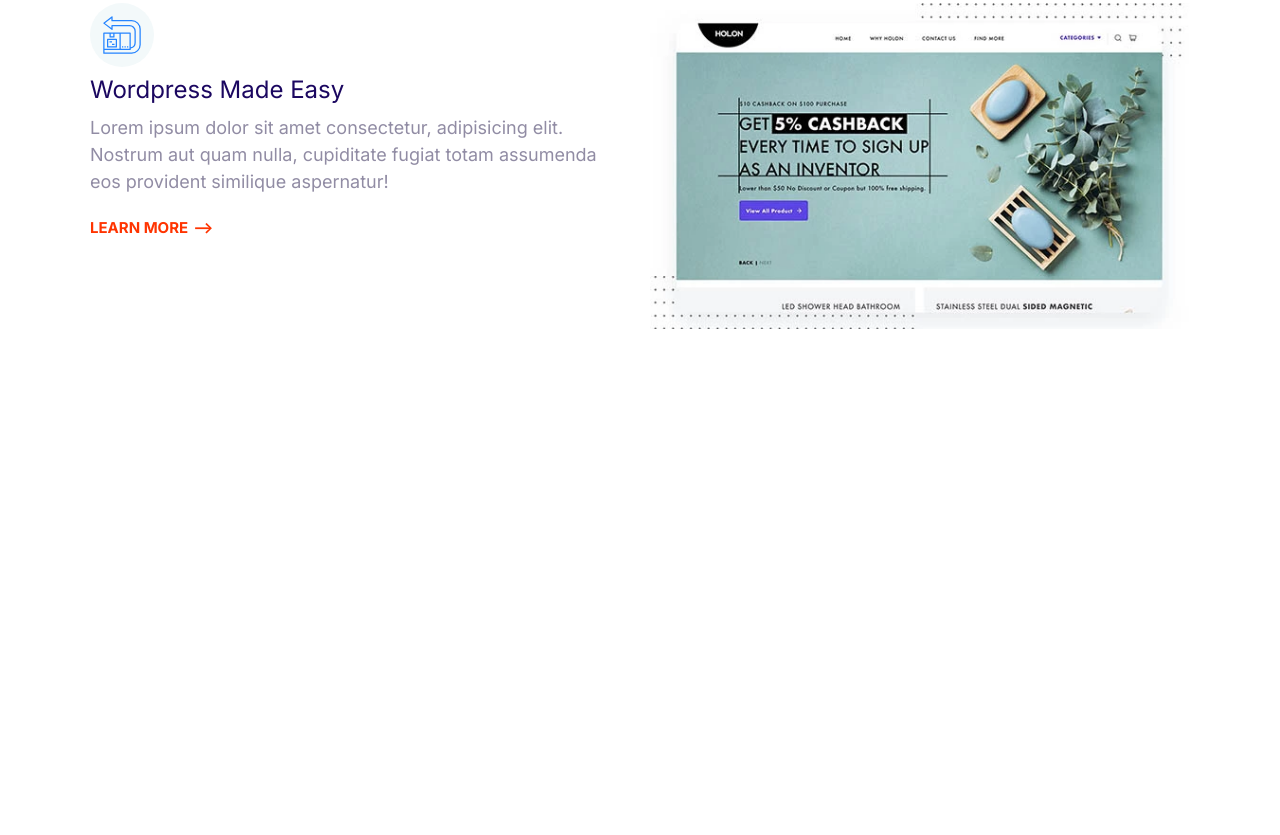
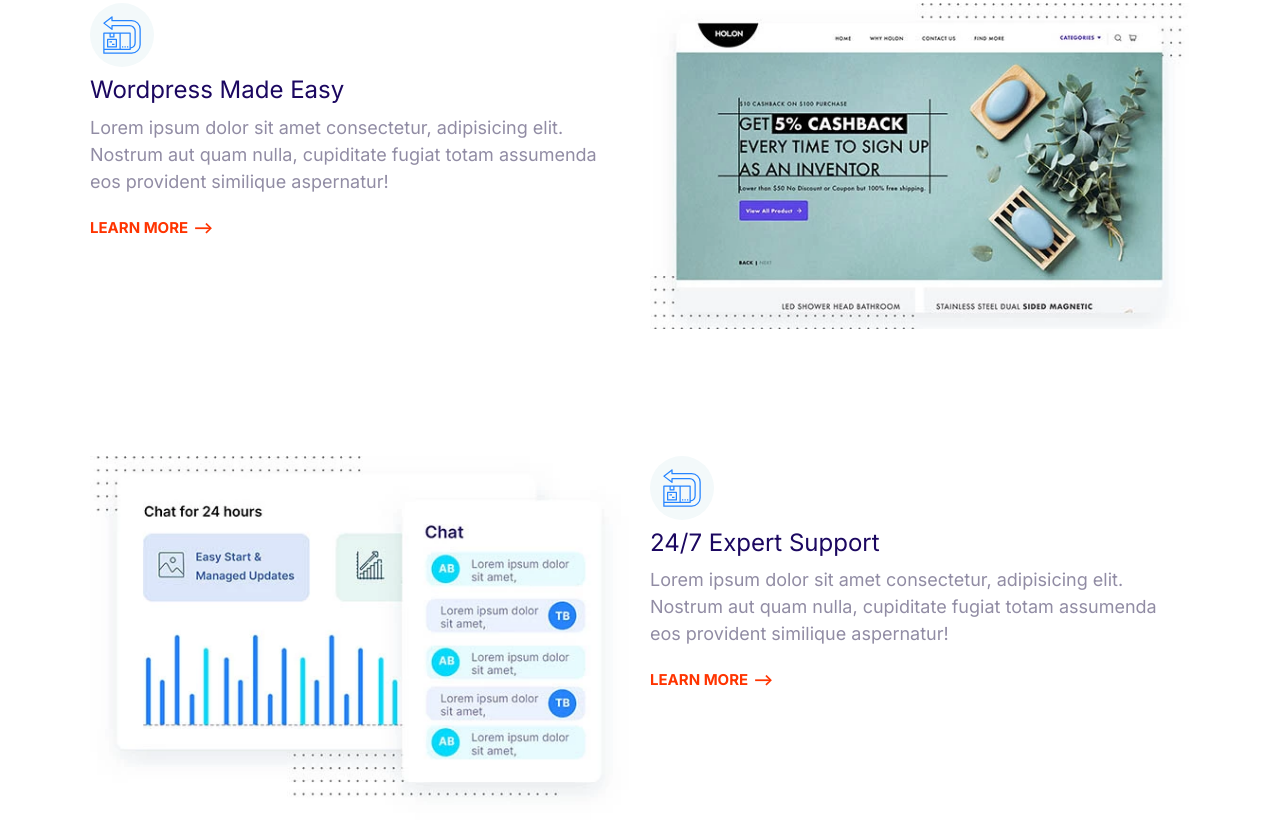
Before and after one commit to UcheEdeoga/Cloud-Landing-Page, a plain HTML site: page index.html in a window 1280 px wide. Shown: the part 3122-3957 px from the top of the page. Before the commit the page ends 3638 px from the top, so only its background shows below. Drawn offline with Linux system fonts and the light colour scheme.

Commit message:
Changes in Feature section

```diff
--- a/index.html
+++ b/index.html
@@ -200,6 +200,25 @@
                     <source type="image/webp" srcset="images/wordpress.webp 1x, images/wordpress@2x.webp 2x">
                     <source type="image/jpg" srcset="images/wordpress.jpg 1x, images/wordpress@2x.jpg 2x">
                     <img class="feature__image" src="images/wordpress@2x.jpg" alt="">
+                </picture>
+            </article>
+
+            <article class="grid grid--1x2 feature">
+                <div class="feature__content">
+                    <span class="icon-container">
+                        <svg class="icon icon--primary">
+                            <use xlink:href="images/sprite.svg#easy"></use>
+                        </svg>
+                    </span>
+                    <h3 class="feature__heading">24/7 Expert Support</h3>
+                    <p>Lorem ipsum dolor sit amet consectetur, adipisicing elit. Nostrum aut quam nulla, cupiditate fugiat totam
+                        assumenda eos provident similique aspernatur!</p>
+                    <a href="#" class="link-arrow">Learn More</a>
+                </div>
+                <picture>
+                    <source type="image/webp" srcset="images/support.webp 1x, images/support@2x.webp 2x">
+                    <source type="image/jpg" srcset="images/support.jpg 1x, images/support@2x.jpg 2x">
+                    <img class="feature__image" src="images/support@2x.jpg" alt="">
                 </picture>
             </article>
         </section>
```
Also changed, not shown: images/support.jpg (added), images/support.webp (added), images/support@2x.jpg (added), images/support@2x.webp (added).
